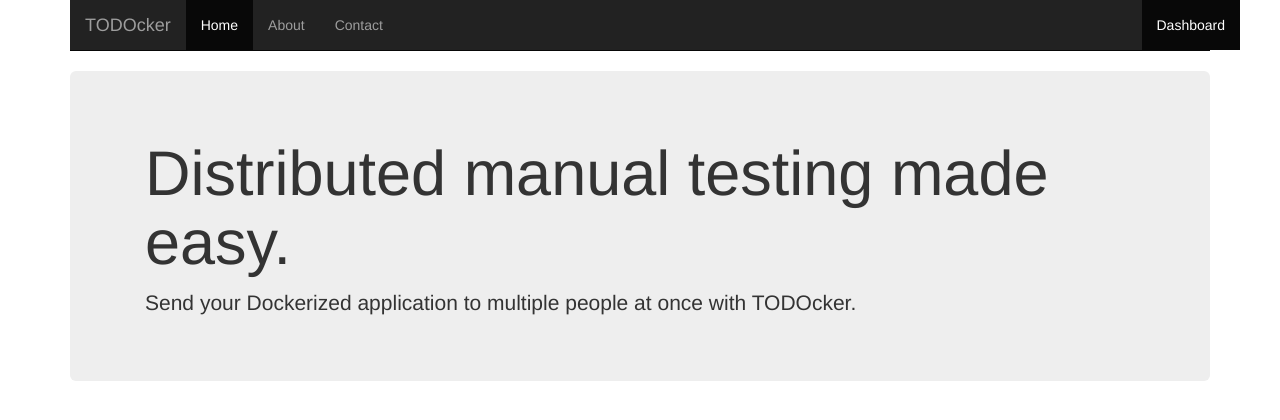
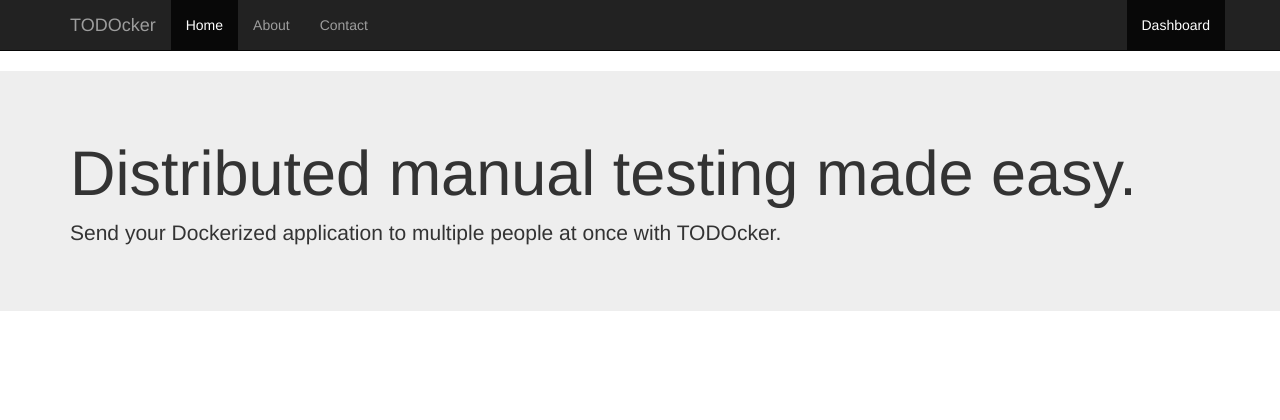
Before and after one commit to macalinao/fender-rebirth, a website: page public/index.html in a window 1280 px wide. Drawn offline with nearby package versions, Linux system fonts and the light colour scheme; some packages are replaced by stand-ins of ours.

Commit message:
using tpls

```diff
--- a/public/index.html
+++ b/public/index.html
@@ -7,13 +7,7 @@
 </head>
 
 <body>
-    <div class="container">
-        <div class="row clearfix">
-            <div class="col-md-12 column">
-                <div ui-view></div>
-            </div>
-        </div>
-    </div>
+    <div ui-view></div>
     <script src="bower_components/jquery/dist/jquery.js"></script>
     <script src="bower_components/angular/angular.js"></script>
     <script src="bower_components/angular-ui-router/release/angular-ui-router.js"></script>
```
